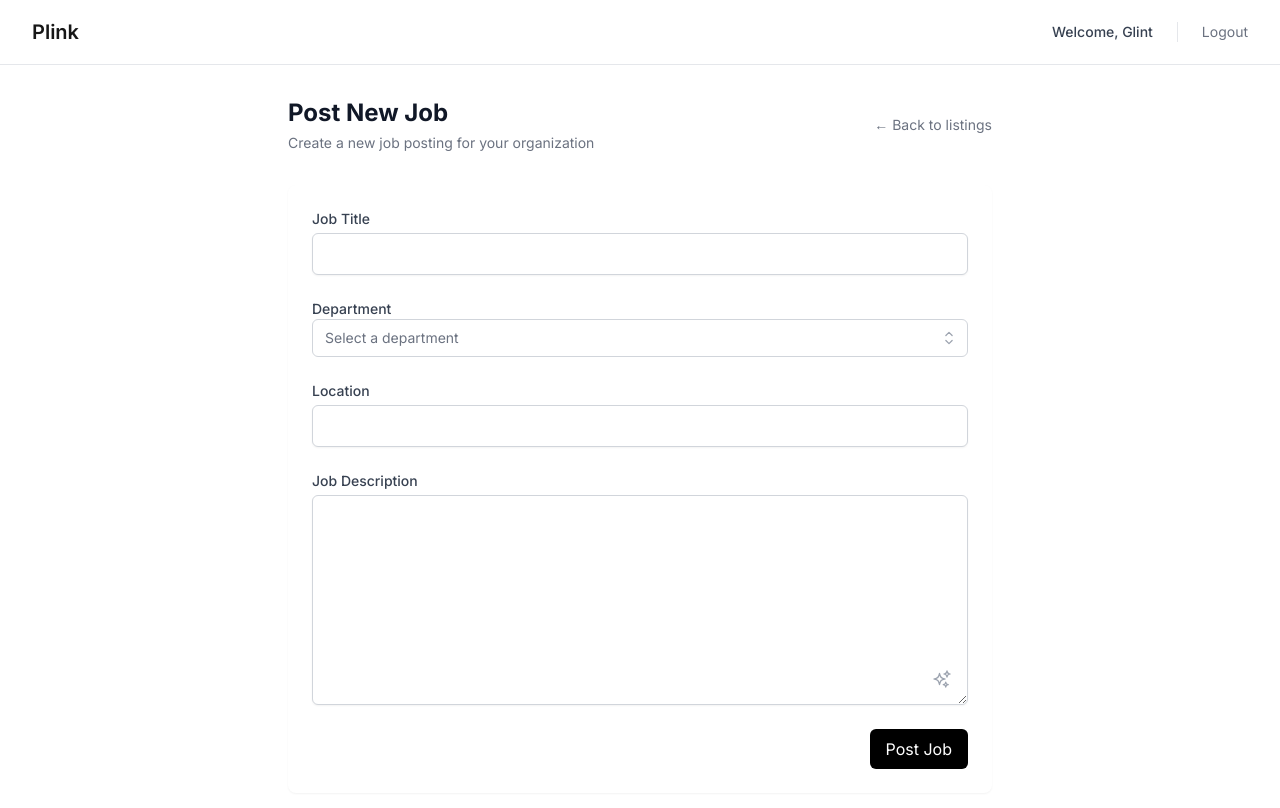
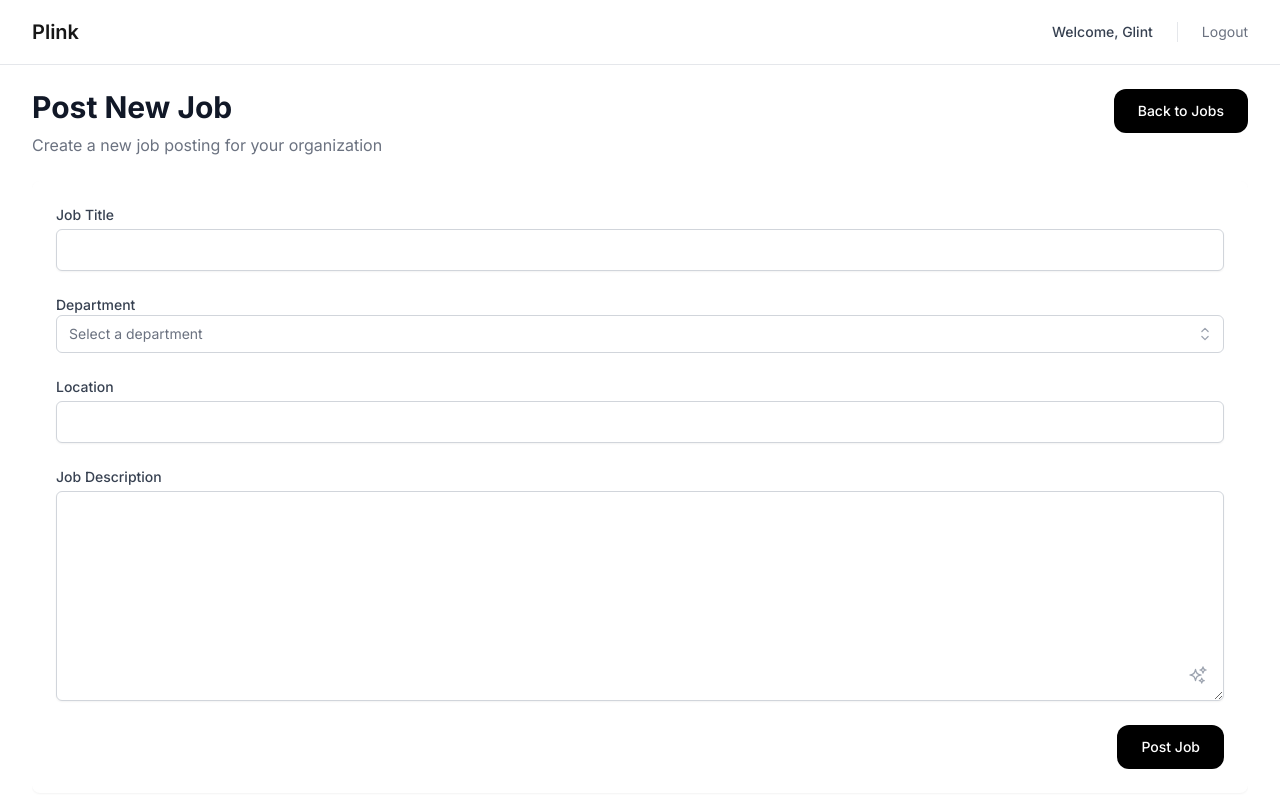
Before and after one commit to BobbyWang0120/glint_windsurf, a Next.js app: page /jobs/new in a window 1280 px wide. Shown: the top 808 px of the page. Built offline with nearby package versions, Linux system fonts and the light colour scheme; sample sign-in values are in the browser's storage.

Commit message:
调整三个页面的布局，使其都一致

```diff
--- a/src/app/components/JobListings.tsx
+++ b/src/app/components/JobListings.tsx
@@ -5,22 +5,26 @@ import Link from 'next/link';
 
 export default function JobListings() {
   return (
-    <div className="max-w-7xl mx-auto px-4 sm:px-6 lg:px-8 py-8">
+    <div className="h-[calc(100vh-64px)] flex flex-col bg-white">
       {/* 页面标题和操作按钮 */}
-      <div className="flex items-start justify-between mb-8">
+      <div className="flex-none px-8 py-6">
+        <div className="flex items-start justify-between">
           <div>
-          <h2 className="text-2xl font-bold text-gray-900">Job Listings</h2>
-          <p className="mt-1 text-sm text-gray-500">Manage your job postings and track candidates</p>
+            <h1 className="text-3xl font-bold text-gray-900">Job Listings</h1>
+            <p className="mt-2 text-base text-gray-500">Manage your job postings and track candidates</p>
           </div>
           <Link
             href="/jobs/new"
-          className="flex-shrink-0 bg-black text-white px-4 py-2 rounded-lg hover:bg-gray-800 transition-colors text-sm font-medium"
+            className="inline-flex items-center px-6 py-3 bg-black text-white text-sm font-medium rounded-xl hover:bg-gray-800 transition-all"
           >
             Post New Job
           </Link>
         </div>
+      </div>
 
-      {/* 职位列表 */}
+      {/* 职位列表 - 可滚动区域 */}
+      <div className="flex-1 min-h-0 px-8">
+        <div className="h-full overflow-y-auto">
           <div className="bg-white shadow-sm rounded-lg overflow-hidden">
             <table className="min-w-full divide-y divide-gray-200">
               <thead className="bg-gray-50">
@@ -101,5 +105,7 @@ export default function JobListings() {
             </table>
           </div>
         </div>
+      </div>
+    </div>
   );
 }
--- a/src/app/jobs/[id]/matching/results/page.tsx
+++ b/src/app/jobs/[id]/matching/results/page.tsx
@@ -9,17 +9,17 @@ export default function ResultsPage() {
   const [selectedCandidate, setSelectedCandidate] = useState(mockCandidates[0]);
 
   return (
-    <div className="h-screen flex flex-col bg-white py-8">
+    <div className="h-[calc(100vh-64px)] flex flex-col bg-white">
       {/* 固定在顶部的标题部分 */}
-      <div className="flex-none px-8 mb-8 border-b border-gray-200">
-        <div className="flex items-start justify-between pb-6">
+      <div className="flex-none px-8 py-6">
+        <div className="flex items-start justify-between">
           <div>
-            <h2 className="text-2xl font-bold text-gray-900">AI-Matched Candidates</h2>
-            <p className="mt-1 text-sm text-gray-500">Found {mockCandidates.length} potential matches for your job posting</p>
+            <h1 className="text-3xl font-bold text-gray-900">AI-Matched Candidates</h1>
+            <p className="mt-2 text-base text-gray-500">Found {mockCandidates.length} potential matches for your job posting</p>
           </div>
           <Link
             href="/jobs"
-            className="flex-shrink-0 bg-black text-white px-4 py-2 rounded-lg hover:bg-gray-800 transition-colors text-sm font-medium"
+            className="inline-flex items-center px-6 py-3 bg-black text-white text-sm font-medium rounded-xl hover:bg-gray-800 transition-all"
           >
             Back to Jobs
           </Link>
@@ -63,7 +63,6 @@ export default function ResultsPage() {
         <div className="w-3/4">
           <div className="h-full overflow-y-auto p-8">
             <div className="space-y-8">
-              {/* 保持其他内容不变... */}
               {/* 头部信息 */}
               <div className="flex justify-between items-start">
                 <div>
--- a/src/app/jobs/new/page.tsx
+++ b/src/app/jobs/new/page.tsx
@@ -62,20 +62,26 @@ export default function NewJobPage() {
   };
 
   return (
-    <div className="max-w-3xl mx-auto px-4 sm:px-6 lg:px-8 py-8">
-      <div className="mb-8 flex items-center justify-between">
+    <div className="h-[calc(100vh-64px)] flex flex-col bg-white">
+      {/* 修改标题区域的样式，与JobListings保持一致 */}
+      <div className="flex-none px-8 py-6">
+        <div className="flex items-start justify-between">
           <div>
-          <h2 className="text-2xl font-bold text-gray-900">Post New Job</h2>
-          <p className="mt-1 text-sm text-gray-500">Create a new job posting for your organization</p>
+            <h1 className="text-3xl font-bold text-gray-900">Post New Job</h1>
+            <p className="mt-2 text-base text-gray-500">Create a new job posting for your organization</p>
           </div>
           <Link
             href="/jobs"
-          className="text-sm text-gray-500 hover:text-gray-700 flex items-center"
+            className="inline-flex items-center px-6 py-3 bg-black text-white text-sm font-medium rounded-xl hover:bg-gray-800 transition-all"
           >
-          ← Back to listings
+            Back to Jobs
           </Link>
         </div>
+      </div>
 
+      {/* 表单内容区域 */}
+      <div className="flex-1 min-h-0 px-8">
+        <div className="h-full overflow-y-auto">
           <form onSubmit={handleSubmit} className="space-y-6 bg-white p-6 rounded-lg shadow-sm">
             {/* 职位名称 */}
             <div>
@@ -175,12 +181,14 @@ export default function NewJobPage() {
             <div className="flex justify-end">
               <button
                 type="submit"
-            className="bg-black text-white px-4 py-2 rounded-md hover:bg-gray-800 transition-colors"
+                className="inline-flex items-center px-6 py-3 bg-black text-white text-sm font-medium rounded-xl hover:bg-gray-800 transition-all"
               >
                 Post Job
               </button>
             </div>
           </form>
         </div>
+      </div>
+    </div>
   );
 }
```
Lines whose indentation alone changed are shown as unchanged.
